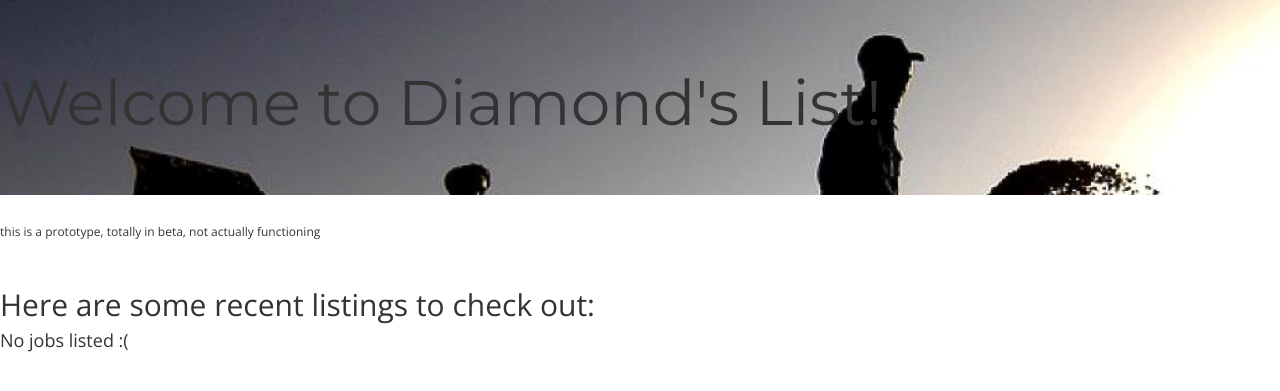
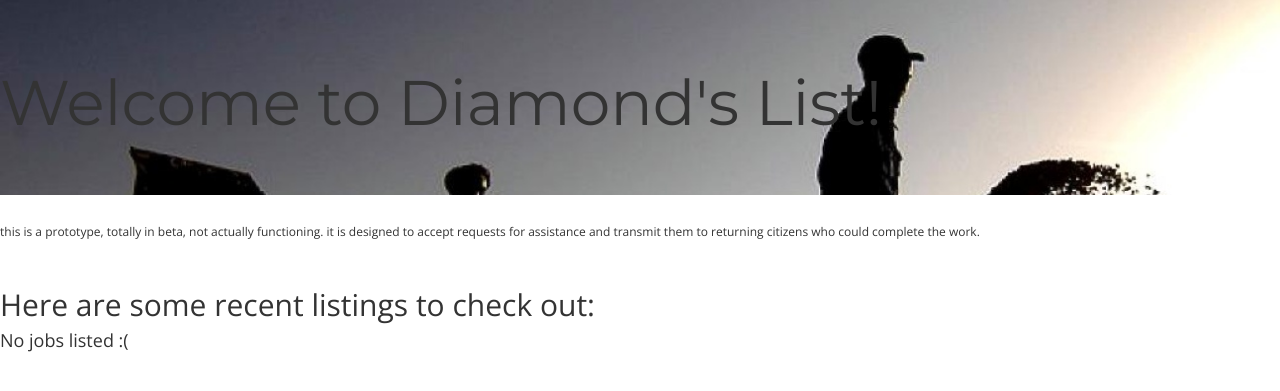
Before and after one commit to rshorey/diamonds-list, a Django app: template app/templates/app/index.html in a window 1280 px wide. Shown: the top 391 px of the page. Run offline with Django 3.2, Linux system fonts and the light colour scheme; the template is opened without the code that fills it, so the values that code supplies are empty; some libraries are stand-ins or nearby versions.

Commit message:
Update index.html

```diff
--- a/app/templates/app/index.html
+++ b/app/templates/app/index.html
@@ -9,7 +9,7 @@
 <div class="jumbotron front-page">
 <h1> Welcome to Diamond's List! </h1>
 </div>
-<h6>this is a prototype, totally in beta, not actually functioning</h6>
+<h6>this is a prototype, totally in beta, not actually functioning. it is designed to accept requests for assistance and transmit them to returning citizens who could complete the work.</h6>
 <br>
 <h2>Here are some recent listings to check out:</h2>
 
```
